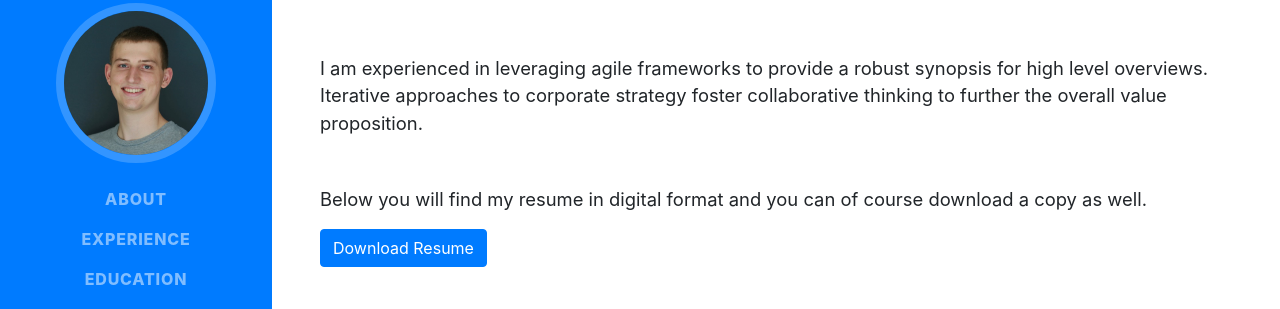
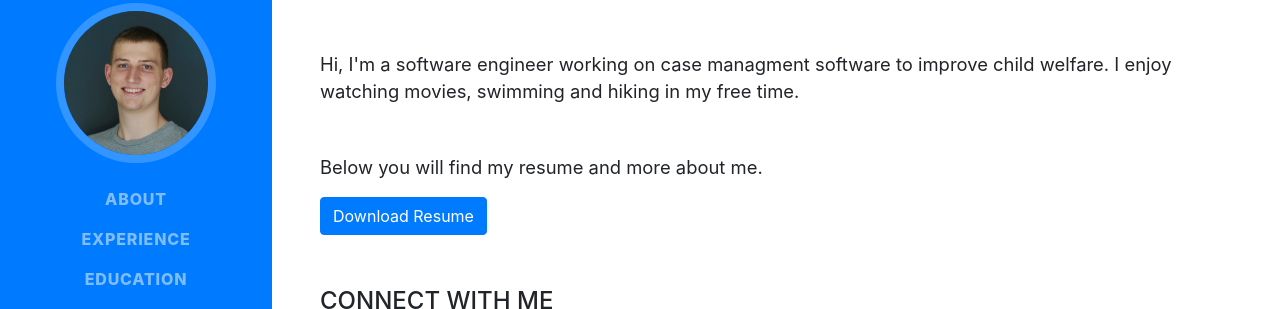
Before and after one commit to RhysBower/www.rhysbower.com, a website with bundled scripts: page index.html in a window 1280 px wide. Shown: the part 213-522 px from the top of the page. Built offline with nearby package versions, Linux system fonts and the light colour scheme; a web font is replaced by a local one.

Commit message:
Update introduction section

```diff
--- a/index.html
+++ b/index.html
@@ -98,17 +98,15 @@
             <span class="text-primary">Bower</span>
           </h1>
           <div class="subheading mb-5">
-            Software Engineer
+            Software Engineer 👨‍💻
           </div>
           <p class="lead mb-5">
-            I am experienced in leveraging agile frameworks to provide a robust
-            synopsis for high level overviews. Iterative approaches to corporate
-            strategy foster collaborative thinking to further the overall value
-            proposition.
+            Hi, I'm a software engineer working on case managment software to
+            improve child welfare. I enjoy watching movies, swimming and hiking
+            in my free time.
           </p>
           <p class="lead">
-            Below you will find my resume in digital format and you can of
-            course download a copy as well.
+            Below you will find my resume and more about me.
           </p>
           <p class="mb-5">
             <a
@@ -119,7 +117,7 @@
             >
           </p>
           <div class="social-icons">
-            <h2 class="sr-only">Social links</h2>
+            <div class="subheading">Connect With Me</div>
             <a href="https://www.linkedin.com/in/rhysbower/">
               <i
                 class="fab fa-linkedin-in"
```
